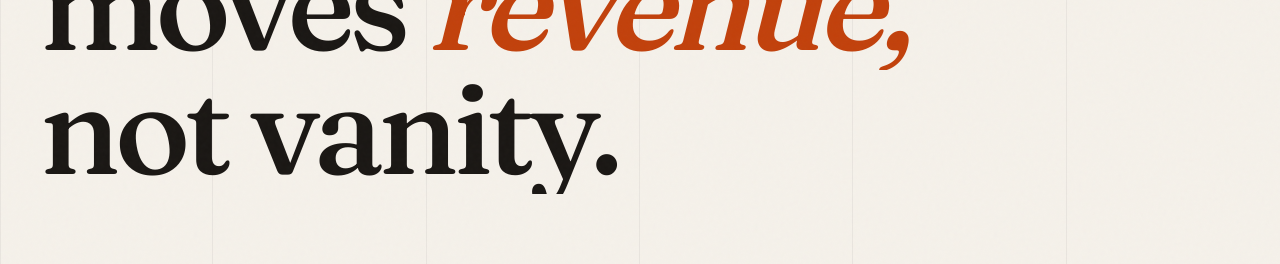
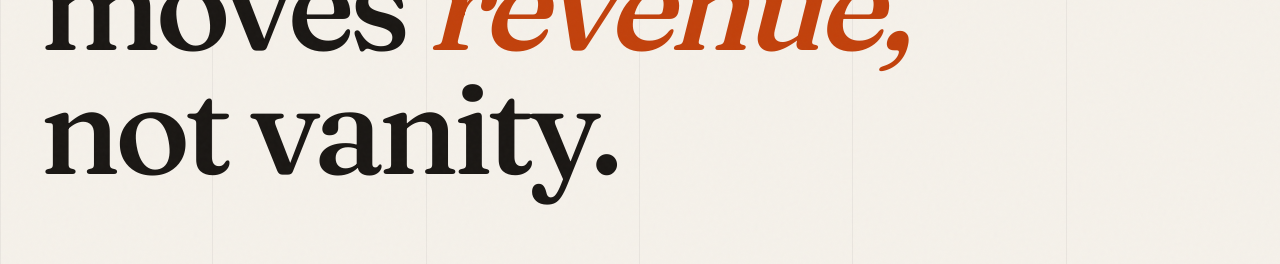
Before and after one commit to ScaleCRMCO/scaleseo, a Next.js app: page / in a window 1280 px wide. Shown: the part 325-589 px from the top of the page. Built offline with nearby package versions, Linux system fonts and the light colour scheme.

Commit message:
Update Hero.module.css

```diff
--- a/src/app/sections/home/Hero.module.css
+++ b/src/app/sections/home/Hero.module.css
@@ -107,7 +107,8 @@
 .line {
   display: block;
   overflow: hidden;
-  padding-bottom: 0.05em;
+  padding-bottom: 0.2em;
+  margin-bottom: -0.15em;
 }
 
 .lineInner {
```
